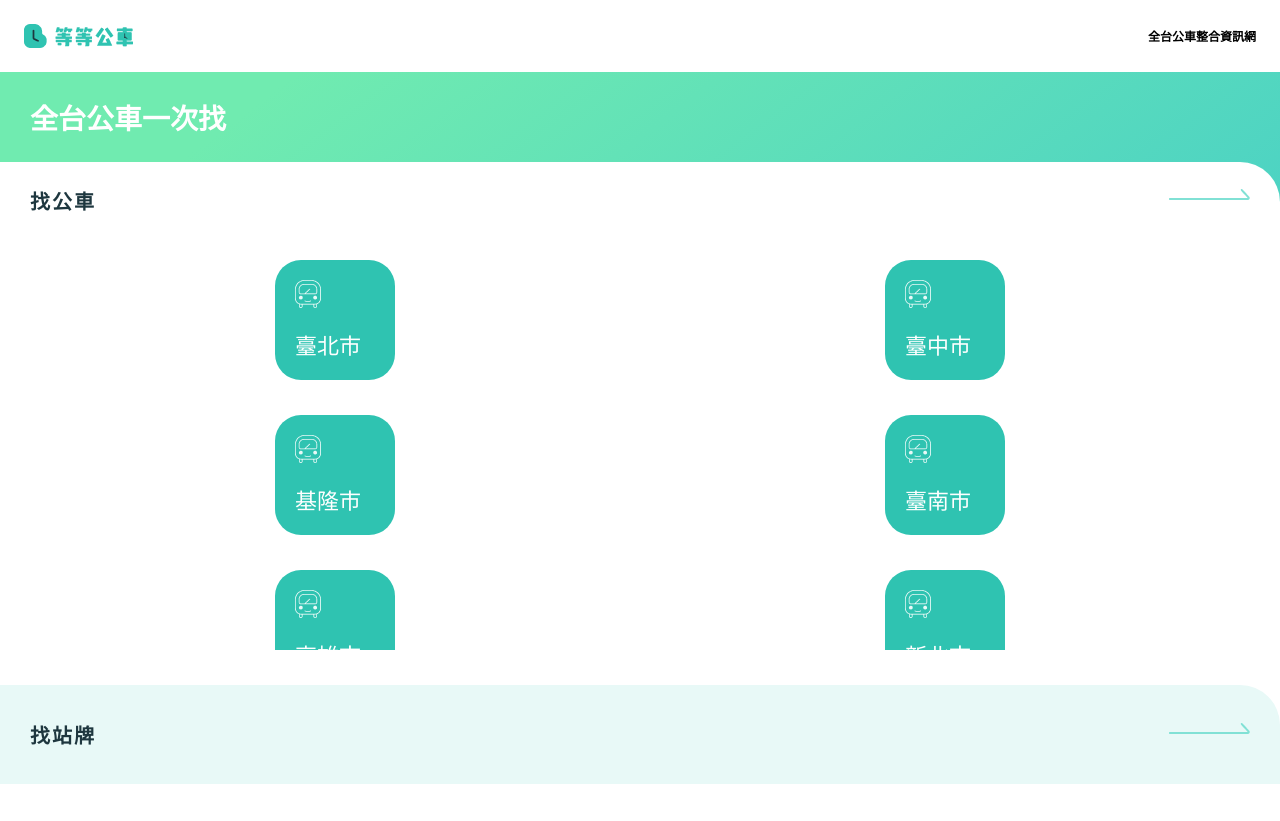
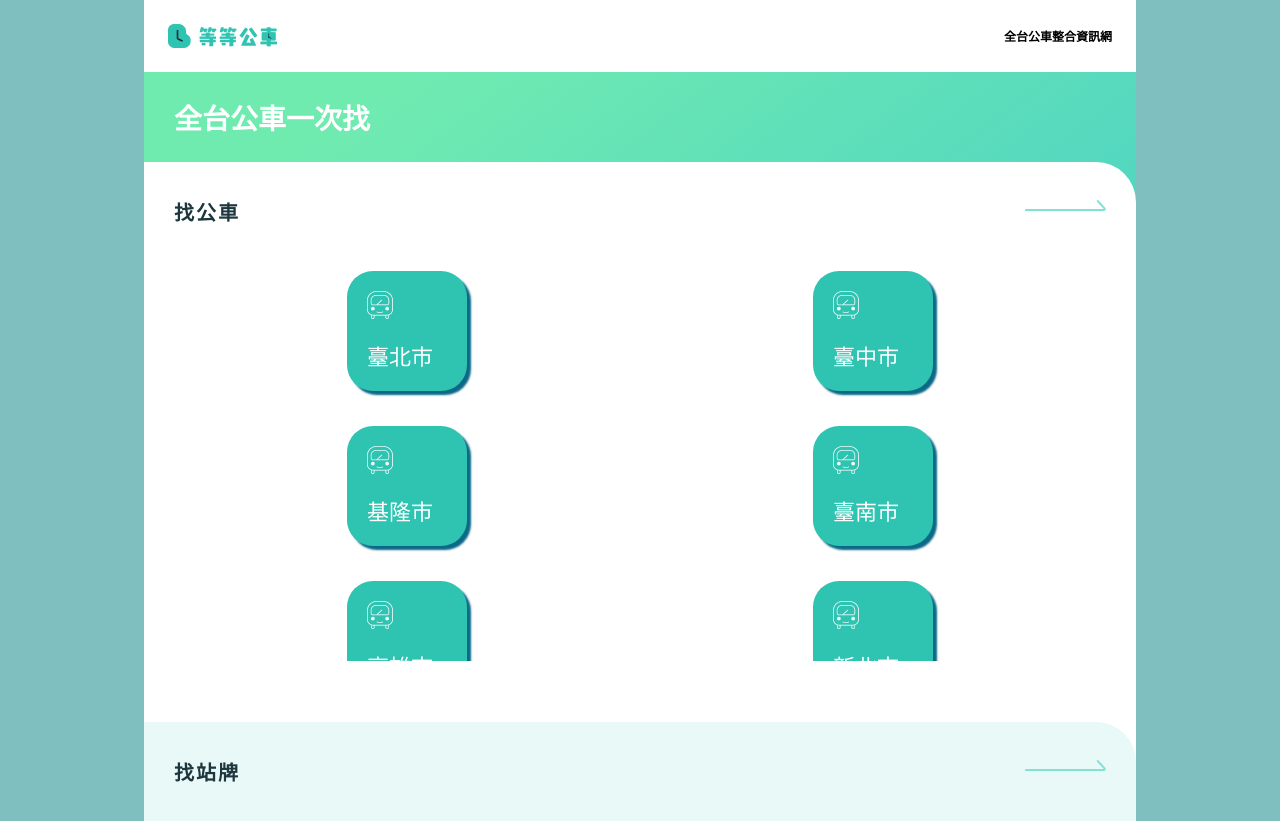
Before and after one commit to Chiahsuan-TW/city-bus, a Vue app: page / in a window 1280 px wide. Before the commit the page ends 800 px from the top, so only its background shows below. Built offline with nearby package versions, Linux system fonts and the light colour scheme.

Commit message:
fix: home page card style

```diff
--- a/src/App.vue
+++ b/src/App.vue
@@ -3,5 +3,20 @@
 </template>
 
 <style lang="scss">
+body {
+  background-color: RGBA(3, 128, 128, 0.5);
+}
 
+#app {
+  max-width: 425px;
+  margin: 0 auto;
+
+  @include breakpoints.tablet {
+    max-width: 768px;
+  }
+
+  @include breakpoints.desktop {
+    max-width: 992px;
+  }
+}
 </style>
--- a/src/assets/scss/_breakpoints.scss
+++ b/src/assets/scss/_breakpoints.scss
@@ -1,3 +1,9 @@
+@mixin tablet {
+  @media(min-width: 768px) {
+    @content;
+  }
+}
+
 @mixin desktop {
   @media(min-width: 992px) {
     @content;
--- a/src/components/CityCard.vue
+++ b/src/components/CityCard.vue
@@ -37,6 +37,7 @@ export default {
   height: 120px;
   background-color: color.$primary;
   border-radius: 26px;
+  box-shadow: 4px 4px 2px color.$indigo;
 }
 
 .bus-city-card:hover {
--- a/src/components/Navbar.vue
+++ b/src/components/Navbar.vue
@@ -7,7 +7,6 @@
     </router-link>
     <h2>全台公車整合資訊網</h2>
   </nav>
-
 </template>
 
 <script>
@@ -22,6 +21,7 @@ nav {
   justify-content: space-between;
   align-items: center;
   padding: 24px;
+  background-color: #fff;
 }
 
 h2 {
@@ -31,6 +31,4 @@ h2 {
 .logo {
   font-size: 0;
 }
-
-
 </style>
--- a/src/components/RouteList.vue
+++ b/src/components/RouteList.vue
@@ -86,6 +86,7 @@ export default {
   &-title {
     font-size: 23px;
     letter-spacing: 0.1em;
+    color: color.$indigo;
   }
 
   &-detail {
--- a/src/components/StopList.vue
+++ b/src/components/StopList.vue
@@ -64,6 +64,7 @@ export default {
   &-title {
     font-size: 23px;
     letter-spacing: 0.1em;
+    color: color.$indigo;
   }
 
   &-detail {
--- a/src/views/Home.vue
+++ b/src/views/Home.vue
@@ -71,8 +71,8 @@ export default {
       this.$store.dispatch("searchRoutes");
       this.$router.push({
         name: "Search",
+        query: { type: "route" },
         params: { city: cityName },
-        query: { type: "route" },
       });
     },
     getStops(cityName) {
@@ -132,7 +132,8 @@ main {
 .bus {
   background-color: #fff;
   border-radius: 0px 40px 0px 0px;
-  padding: 24px 30px 35px;
+  padding: 35px 30px;
+  height: 70vh;
 
   &-title {
     display: flex;
@@ -180,6 +181,6 @@ section {
 }
 
 .selected {
-  outline: 2px solid color.$indigo;
+  outline: 3px solid color.$indigo;
 }
 </style>
--- a/src/views/Stop.vue
+++ b/src/views/Stop.vue
@@ -171,6 +171,7 @@ main {
   &-title {
     font-size: 23px;
     letter-spacing: 0.1em;
+    color: color.$indigo;
   }
 
   &-detail {
```
